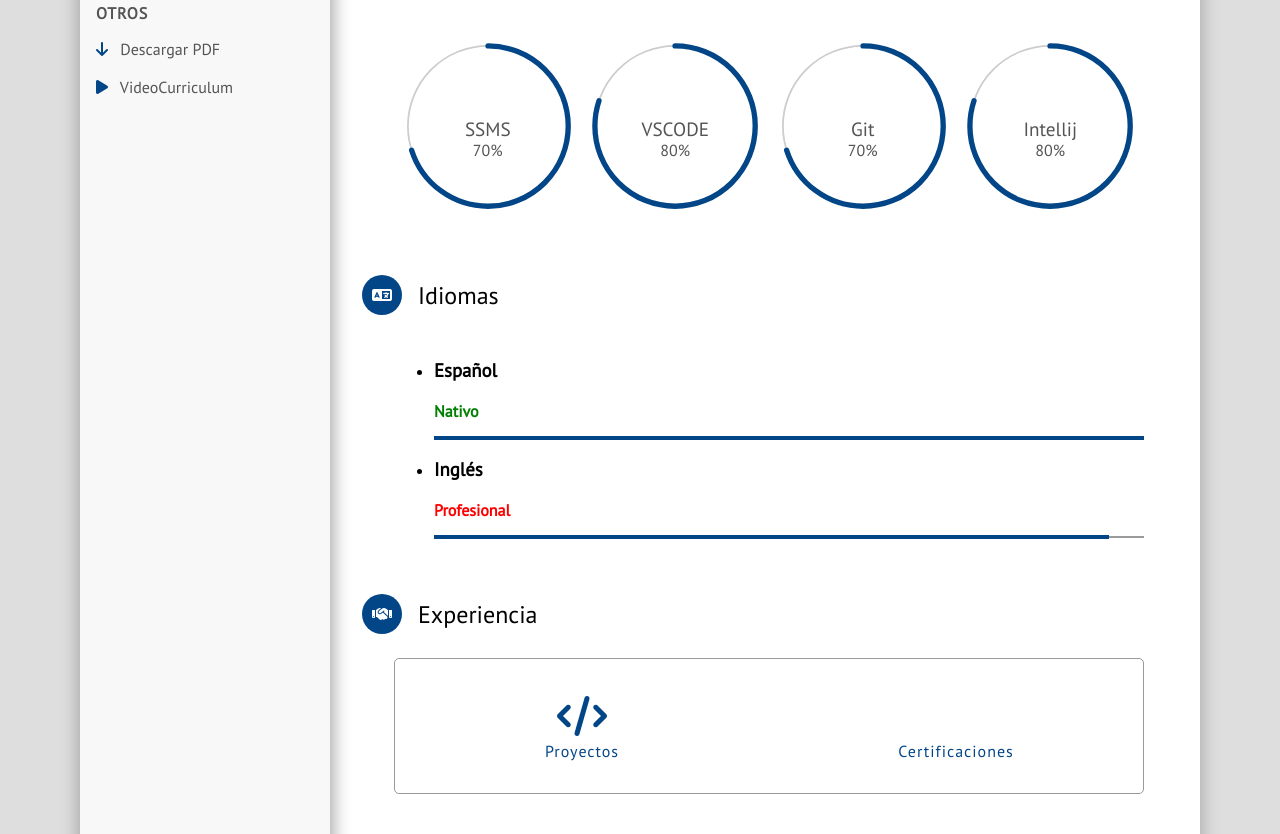
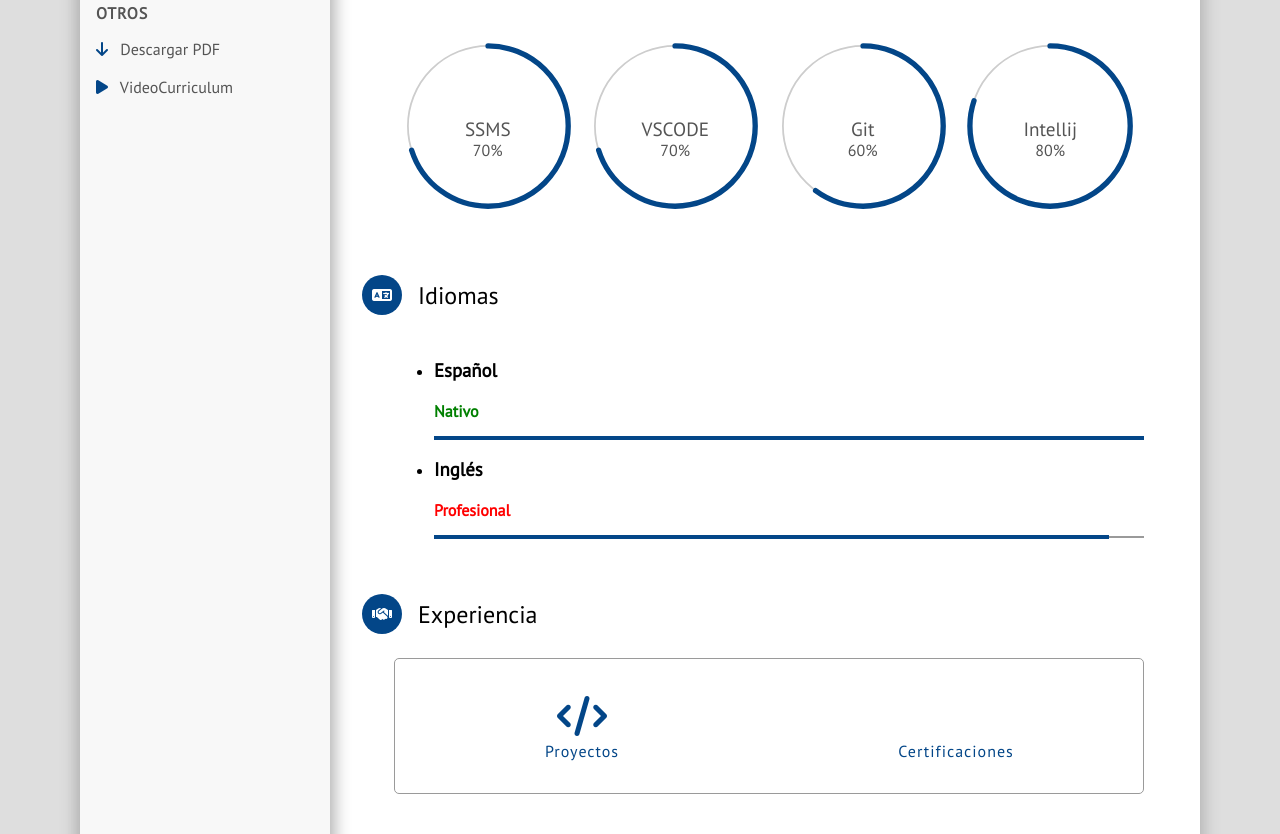
Before and after one commit to MarcoAntonioRiosMedina/MarcoAntonioRiosMedina.github.io, a plain HTML site: page index.html in a window 1280 px wide. Shown: the part 1036-1870 px from the top of the page. Drawn offline with Linux system fonts and the light colour scheme; some icons are missing.

Commit message:
Update index.html

```diff
--- a/index.html
+++ b/index.html
@@ -176,18 +176,18 @@
             <li>
               <svg viewbox="0 0 100 100">
                 <circle cx="50" cy="50" r="45"></circle>
-                <circle class="cbar" cx="50" cy="50" r="45" style="--percent: 0.8"></circle>
+                <circle class="cbar" cx="50" cy="50" r="45" style="--percent: 0.7"></circle>
               </svg>
               <span class="tl-name">VSCODE</span>
-              <span class="tl-exp">80%</span>
+              <span class="tl-exp">70%</span>
             </li>
             <li>
               <svg viewbox="0 0 100 100">
                 <circle cx="50" cy="50" r="45"></circle>
-                <circle class="cbar" cx="50" cy="50" r="45" style="--percent: 0.7"></circle>
+                <circle class="cbar" cx="50" cy="50" r="45" style="--percent: 0.6"></circle>
               </svg>
               <span class="tl-name">Git</span>
-              <span class="tl-exp">70%</span>
+              <span class="tl-exp">60%</span>
             </li>
             <li>
               <svg viewbox="0 0 100 100">
```
